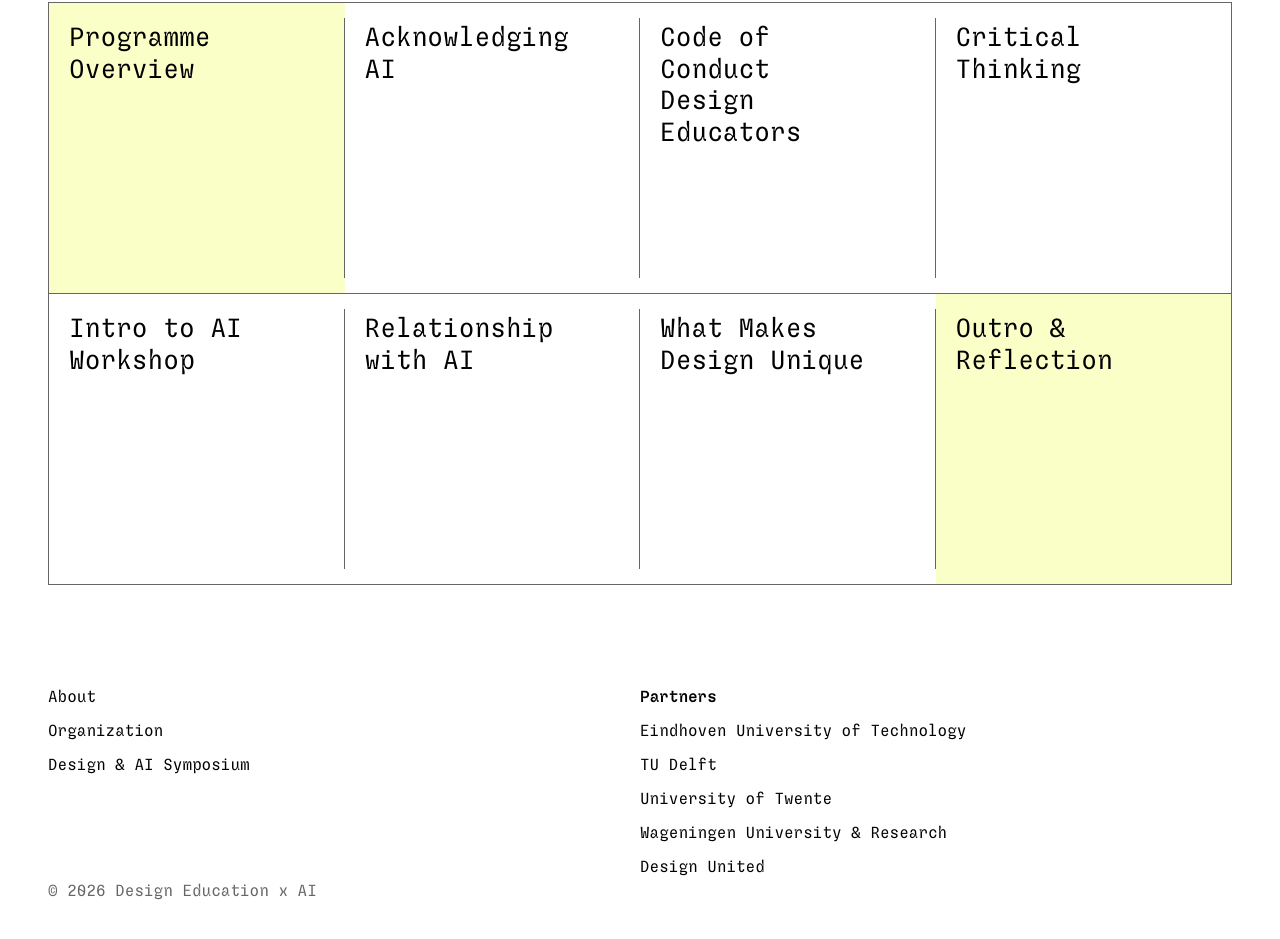
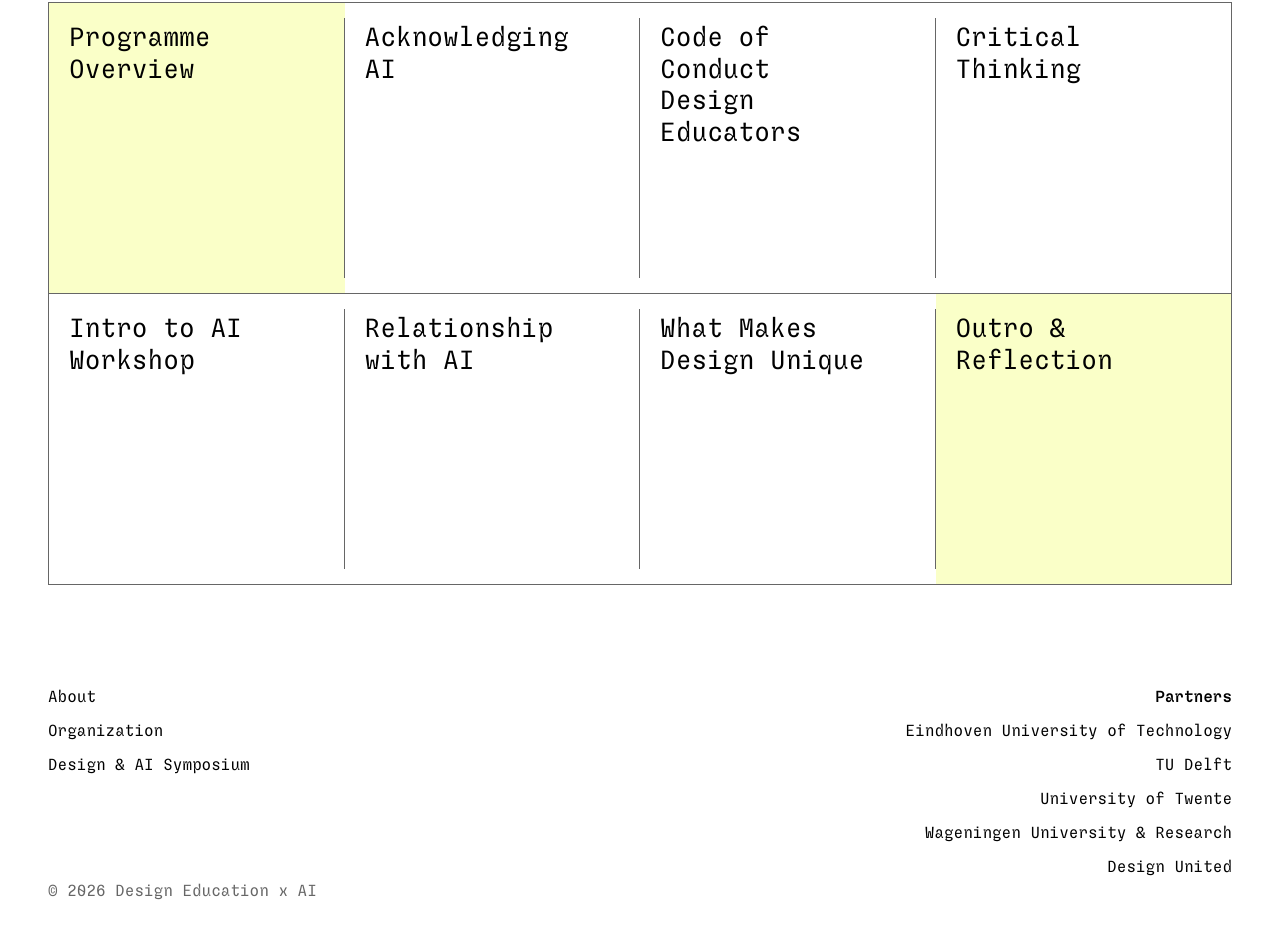
Before and after one commit to tuantinghuang/Design-Education-AI-Day, a website: page index.html in a window 1280 px wide. Shown: the part 901-1840 px from the top of the page. Drawn offline with Linux system fonts and the light colour scheme.

Commit message:
fixing footer alignment

```diff
--- a/style.css
+++ b/style.css
@@ -322,6 +322,16 @@ footer a:hover {
 
 footer p {
 	color: var(--color-gray);
+}
+/* desktop: partners sit flush against the right edge, like the header nav */
+@media (min-width: 1025px) {
+	footer .right {
+		justify-self: end;
+		text-align: right;
+	}
+	footer .right ul {
+		align-items: flex-end;
+	}
 }
 @media (max-width: 768px) {
 	footer {
```
